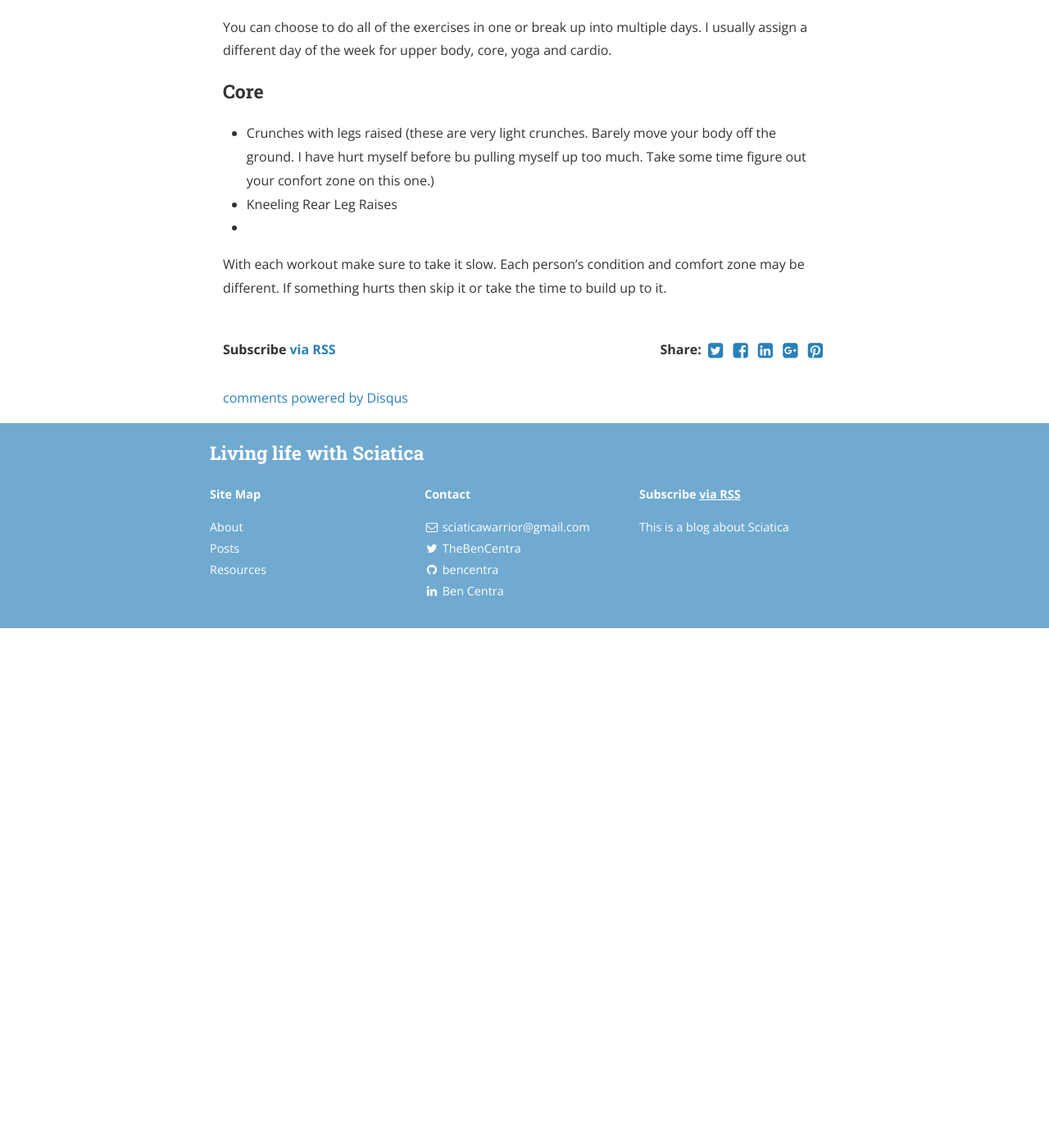
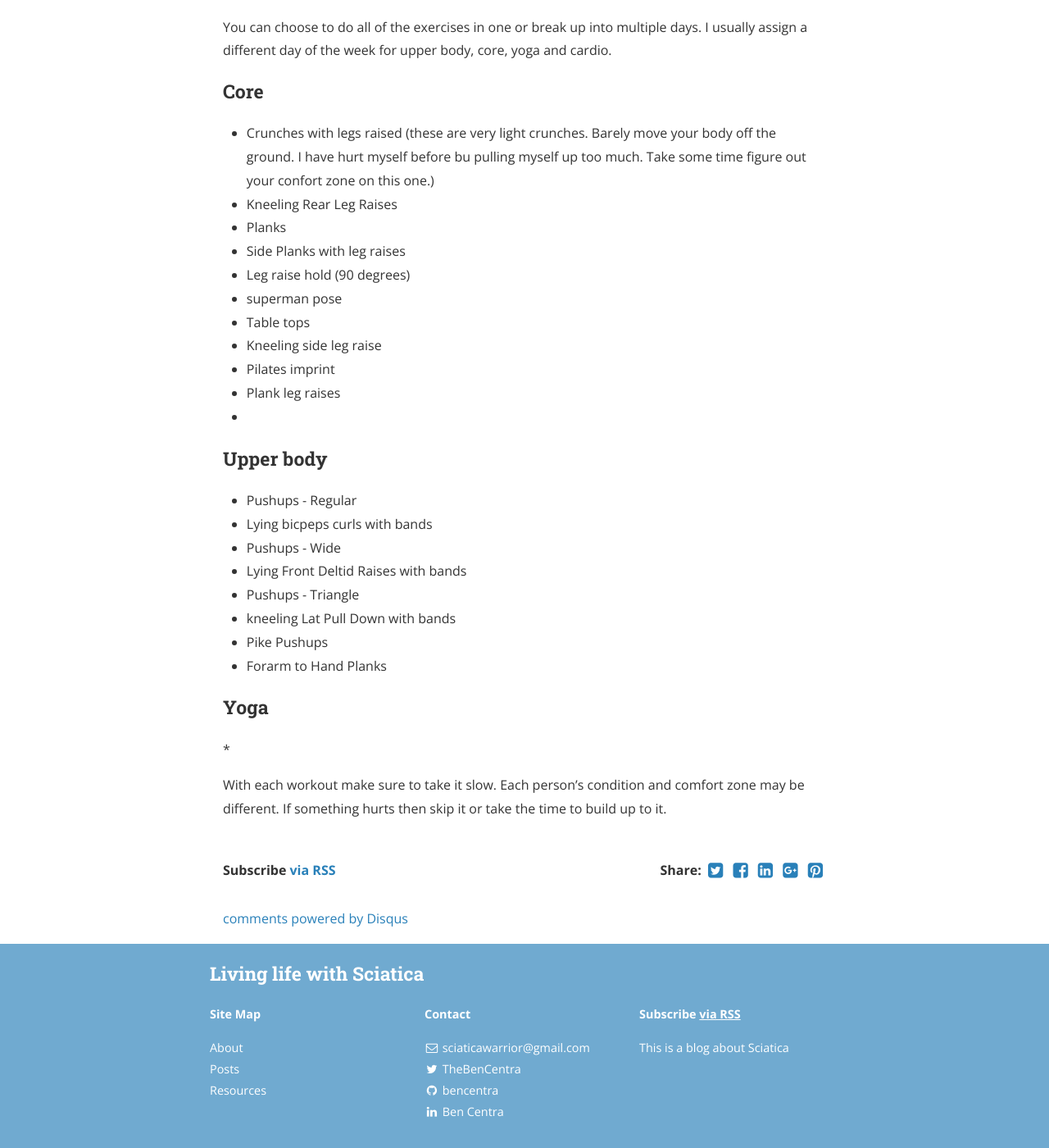
Before and after one commit to sciaticawarrior/sciaticatest, a Jekyll site: the page built from _posts/2016-04-30-sciatica-workout.markdown, in a window 1280 px wide and 1400 px high, scrolled down 1294 px. Shown: the whole window at 82% size. Built offline with Jekyll 4.4.1, drawn with Linux system fonts in a browser that asks for light colours; nearby versions of some CDN libraries; comment, search, counter and statistics services are not loaded; a style sheet for code colours, icons or effects is not loaded; before the commit the page ends 2060 px from its top, so only the background shows below that.

Commit message:
Update 2016-04-30-sciatica-workout.markdown

```diff
--- a/_posts/2016-04-30-sciatica-workout.markdown
+++ b/_posts/2016-04-30-sciatica-workout.markdown
@@ -30,7 +30,29 @@ You can choose to do all of the exercises in one or break up into multiple days.
 
 * Crunches with legs raised (these are very light crunches. Barely move your body off the ground. I have hurt myself before bu pulling myself up too much. Take some time figure out your confort zone on this one.)
 * Kneeling Rear Leg Raises
+* Planks
+* Side Planks with leg raises
+* Leg raise hold (90 degrees)
+* superman pose
+* Table tops
+* Kneeling side leg raise
+* Pilates imprint
+* Plank leg raises
 *
 
+### Upper body
+
+* Pushups - Regular
+* Lying bicpeps curls with bands
+* Pushups - Wide
+* Lying Front Deltid Raises with bands
+* Pushups - Triangle
+* kneeling Lat Pull Down with bands
+* Pike Pushups
+* Forarm to Hand Planks
+
+### Yoga
+
+*
 
 With each workout make sure to take it slow. Each person's condition and comfort zone may be different. If something hurts then skip it or take the time to build up to it.
```
